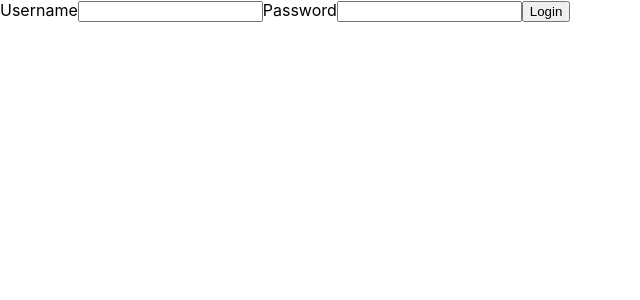
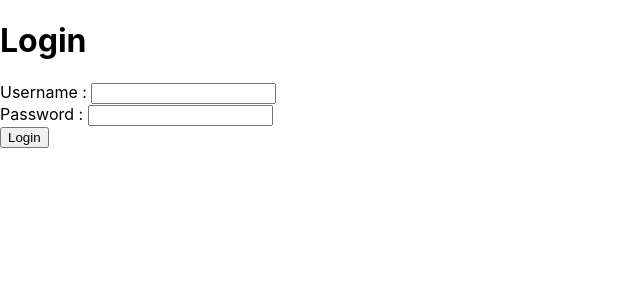
Before and after one commit to PiyumiThathsarani/mini-ptoject, a React (Create React App) app: page /Login in a window 1280 px wide. Shown: the top 300 px of the page, without its empty margins (0-640 px from the left). Built offline with nearby package versions, Linux system fonts and the light colour scheme.

Commit message:
Pages added

```diff
--- /dev/null
+++ b/src/Component/Pages/Application.jsx
@@ -0,0 +1,12 @@
+import React from 'react'
+
+function Application() {
+    return (
+        <div className="application">
+            <h1>Applications</h1>
+
+        </div>
+    )
+}
+
+export default Application;
--- a/src/Component/Pages/Login.jsx
+++ b/src/Component/Pages/Login.jsx
@@ -7,10 +7,11 @@ function Login(){
 
 
     return <div className="login">
-        <label>Username</label>
-        <input type='text'/>
-        <label>Password</label>
-        <input type='password'/>
+        <h1>Login</h1>
+        <label>Username : </label>
+        <input type='text'/><br/>
+        <label>Password : </label>
+        <input type='password'/><br/>
 
         <Link to="/Profile">
         <button onClick="submit">Login</button>
--- a/src/Component/Pages/Profile.jsx
+++ b/src/Component/Pages/Profile.jsx
@@ -1,12 +1,19 @@
 import React from 'react';
-
+import {Link} from 'react-router-dom';
 
 
 function Profile(){
 
     return <div className="user_profile">
             <h1>Welcome user!</h1>
+            <h2>Financial Support
+            Requesting Service</h2>
+            <h2>for</h2>
+            <h2>Villagers</h2>
 
+            <Link to="/Application">
+            <button onSubmit="request">Request Now</button>
+            </Link>
 
     </div>;
 }
--- a/src/Component/Pages/Register.jsx
+++ b/src/Component/Pages/Register.jsx
@@ -4,6 +4,7 @@ import {Link} from 'react-router-dom';
 function Register() {
     return (
         <div className="register">
+            <h1>Register</h1>
             <label>Full Name : </label><input type='text'/><br/>
             <label>Are you Village Officer or Admin</label><input type="text"/><br/>
             <label>Address : </label><input type='text'/><br/>
--- a/src/index.js
+++ b/src/index.js
@@ -8,6 +8,7 @@ import reportWebVitals from './reportWebVitals';
 import Login from './Component/Pages/Login';
 import Profile from './Component/Pages/Profile';
 import Register from './Component/Pages/Register';
+import Application from './Component/Pages/Application';
 
 
 ReactDOM.render(
@@ -18,6 +19,7 @@ ReactDOM.render(
         <Route path="/Login" element={<Login/>} />
         <Route path="/Profile" element={<Profile/>} />
         <Route path="/Register" element={<Register/>} />
+        <Route path="/Application" element={<Application/>} />
 
         <Route path="*" element={
         <main style={{ padding: "1rem" }}>
```
Also changed, not shown: src/Component/Pages/FundCreate.jsx (added, +15 -0 lines).
